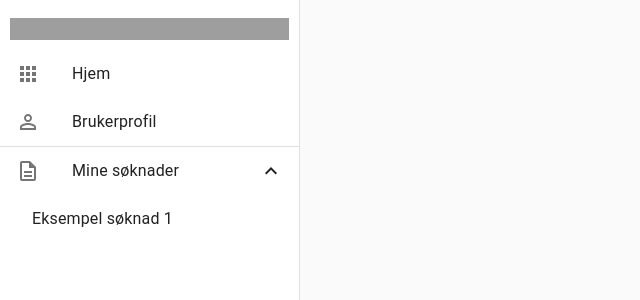
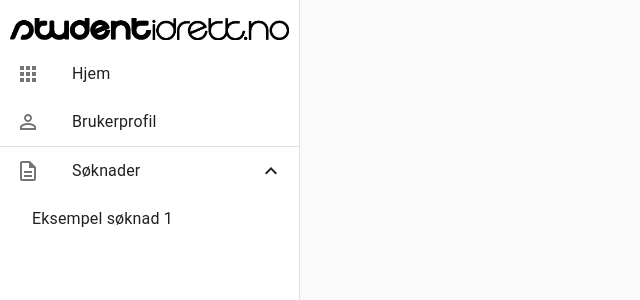
Before and after one commit to Studentidrettsforbundet/arrangere, a React (Create React App) app: page /applications in a window 1280 px wide. Shown: the top 300 px of the page, without its empty margins (0-640 px from the left). Built offline with nearby package versions, Linux system fonts and the light colour scheme; grey boxes are pictures that could not be loaded.

Commit message:
#7 Add routing to material ui components with react-router-dom

```diff
--- a/src/App.tsx
+++ b/src/App.tsx
@@ -1,13 +1,20 @@
 import React from "react";
 import DrawerBar from "./components/DrawerBar";
+import { BrowserRouter, Route, Switch } from "react-router-dom";
+import Home from "./components/Home";
+import UserProfile from "./components/UserProfile";
+import ChooseApplication from "./components/ChooseApplication";
 
 function App() {
   return (
-    <div className="App">
-      <DrawerBar/>
-      <p>Her skal det komme en søknadsside</p>
+    <div>
+      <DrawerBar />
+      <Switch>
+        <Route path="/" component={Home} exact />
+        <Route path="/userprofile" component={UserProfile} />
+        <Route path="/applications" component={ChooseApplication} />
+      </Switch>
     </div>
-
   );
 }
 
--- /dev/null
+++ b/src/components/ChooseApplication.tsx
@@ -0,0 +1,10 @@
+import React from "react";
+
+export default function ChooseApplication() {
+  console.log("Søknader");
+  return (
+    <div>
+      <p>Søknader</p>
+    </div>
+  );
+}
--- a/src/components/DrawerBar.tsx
+++ b/src/components/DrawerBar.tsx
@@ -6,6 +6,7 @@ import List from "@material-ui/core/List";
 import ListItem from "@material-ui/core/ListItem";
 import ListItemIcon from "@material-ui/core/ListItemIcon";
 import ListItemText from "@material-ui/core/ListItemText";
+
 import Collapse from "@material-ui/core/Collapse";
 import ExpandLess from "@material-ui/icons/ExpandLess";
 import ExpandMore from "@material-ui/icons/ExpandMore";
@@ -15,6 +16,7 @@ import AppsOutlinedIcon from "@material-ui/icons/AppsOutlined";
 import { Divider } from "@material-ui/core";
 import StudentidrettLogo from "./../images/studentidrett-logo-sort.png";
 import { CardMedia } from "@material-ui/core";
+import { Link } from "react-router-dom";
 
 const drawerWidth = 300;
 
@@ -61,7 +63,6 @@ export default function DrawerBar() {
       <CssBaseline />
       <div className="drawerContent">
         {" "}
-        {/* Sjekk om dette er riktig måte å skrive klassenavn på */}
         <Drawer
           className={classes.drawer}
           variant="permanent"
@@ -76,24 +77,29 @@ export default function DrawerBar() {
             className={classes.root}
           >
             <CardMedia className={classes.media} image={StudentidrettLogo} />
-            <ListItem button>
+            <ListItem button component={Link} to="/">
               <ListItemIcon>
                 <AppsOutlinedIcon />
               </ListItemIcon>
               <ListItemText primary="Hjem" />
             </ListItem>
-            <ListItem button>
+            <ListItem button component={Link} to="/userprofile">
               <ListItemIcon>
                 <PersonOutlineOutlinedIcon />
               </ListItemIcon>
               <ListItemText primary="Brukerprofil" />
             </ListItem>
             <Divider />
-            <ListItem button onClick={handleClick}>
+            <ListItem
+              button
+              onClick={handleClick}
+              component={Link}
+              to="/applications"
+            >
               <ListItemIcon>
                 <DescriptionOutlinedIcon />
               </ListItemIcon>
-              <ListItemText primary="Mine søknader" />
+              <ListItemText primary="Søknader" />
               {open ? <ExpandLess /> : <ExpandMore />}
             </ListItem>
             <Collapse in={open} timeout="auto" unmountOnExit>
--- /dev/null
+++ b/src/components/Home.tsx
@@ -0,0 +1,10 @@
+import React from "react";
+
+export default function Home() {
+  console.log("Hjem");
+  return (
+    <div>
+      <p>Hjem</p>
+    </div>
+  );
+}
--- /dev/null
+++ b/src/components/UserProfile.tsx
@@ -0,0 +1,11 @@
+import React from "react";
+
+export default function UserProfile() {
+  console.log("Brukerprofil");
+
+  return (
+    <div>
+      <p>Brukerprofil</p>
+    </div>
+  );
+}
--- a/src/index.tsx
+++ b/src/index.tsx
@@ -1,10 +1,11 @@
 import React from "react";
 import ReactDOM from "react-dom";
+import { BrowserRouter, Route, Switch } from "react-router-dom";
 import App from "./App";
 
 ReactDOM.render(
-  <React.StrictMode>
+  <BrowserRouter>
     <App />
-  </React.StrictMode>,
+  </BrowserRouter>,
   document.getElementById("root")
 );
```
Also changed, not shown: src/images/studentidrett-logo-sort.png (added).
